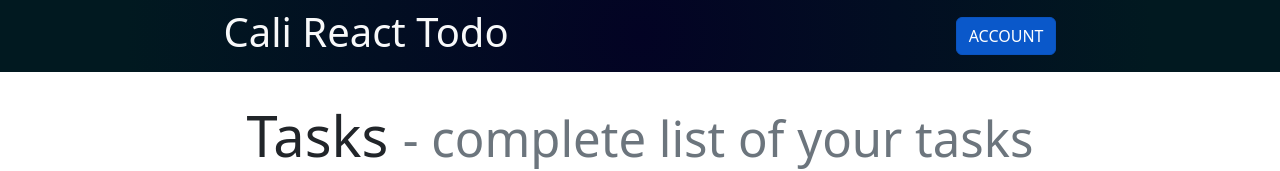
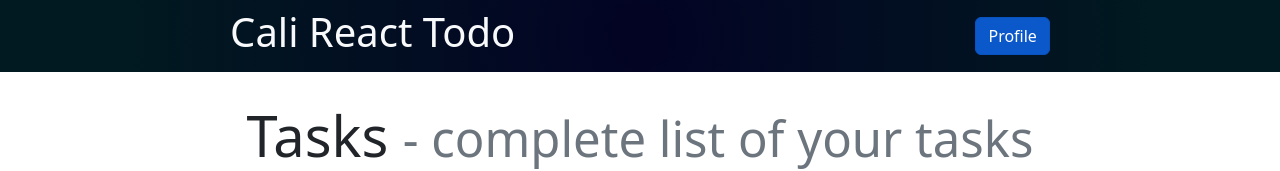
Before and after one commit to ecali/react-todo, a React (Create React App) app: page /home in a window 1280 px wide. Shown: the top 171 px of the page. Built offline with nearby package versions, Linux system fonts and the light colour scheme; no server answers; the database is empty; sample sign-in values are in the browser's storage.

Commit message:
edit account in profile

```diff
--- a/src/components/Navbar.tsx
+++ b/src/components/Navbar.tsx
@@ -38,7 +38,7 @@ export const Navbar = () => {
                 data-bs-toggle="button"
                 aria-pressed="true"
               >
-                ACCOUNT
+                Profile
               </button>
             </Link>
           )}
```
